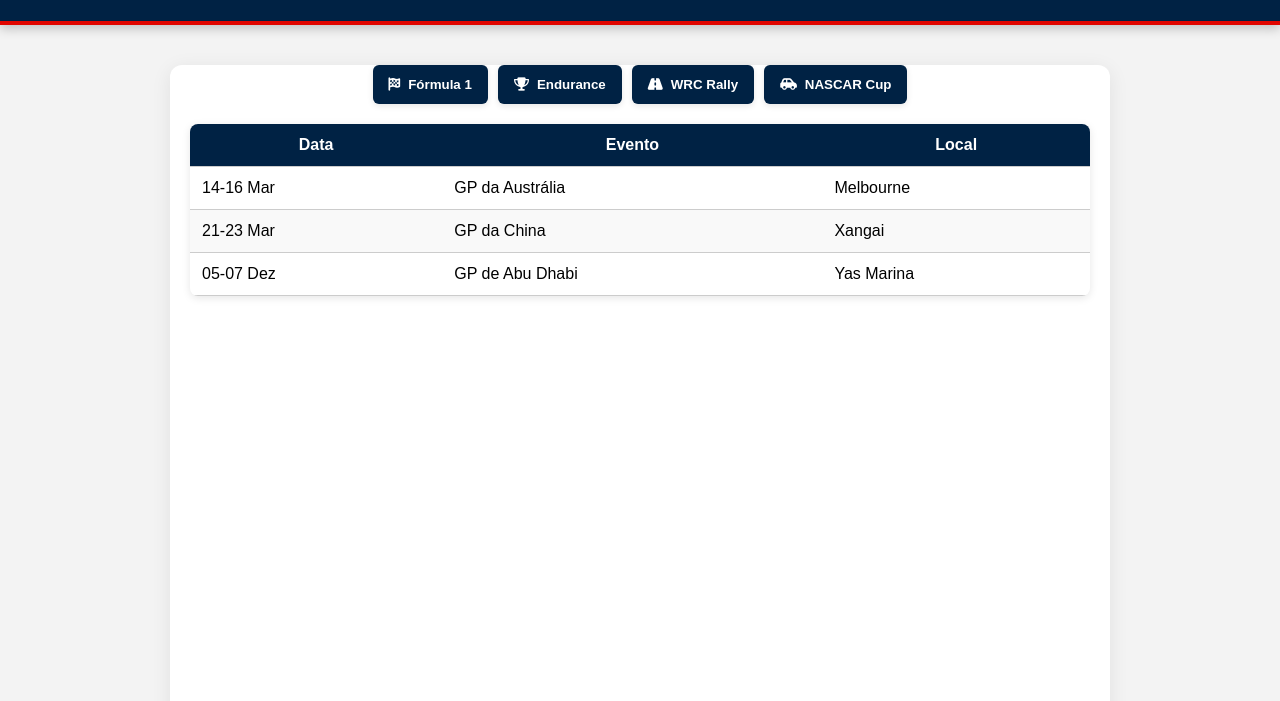
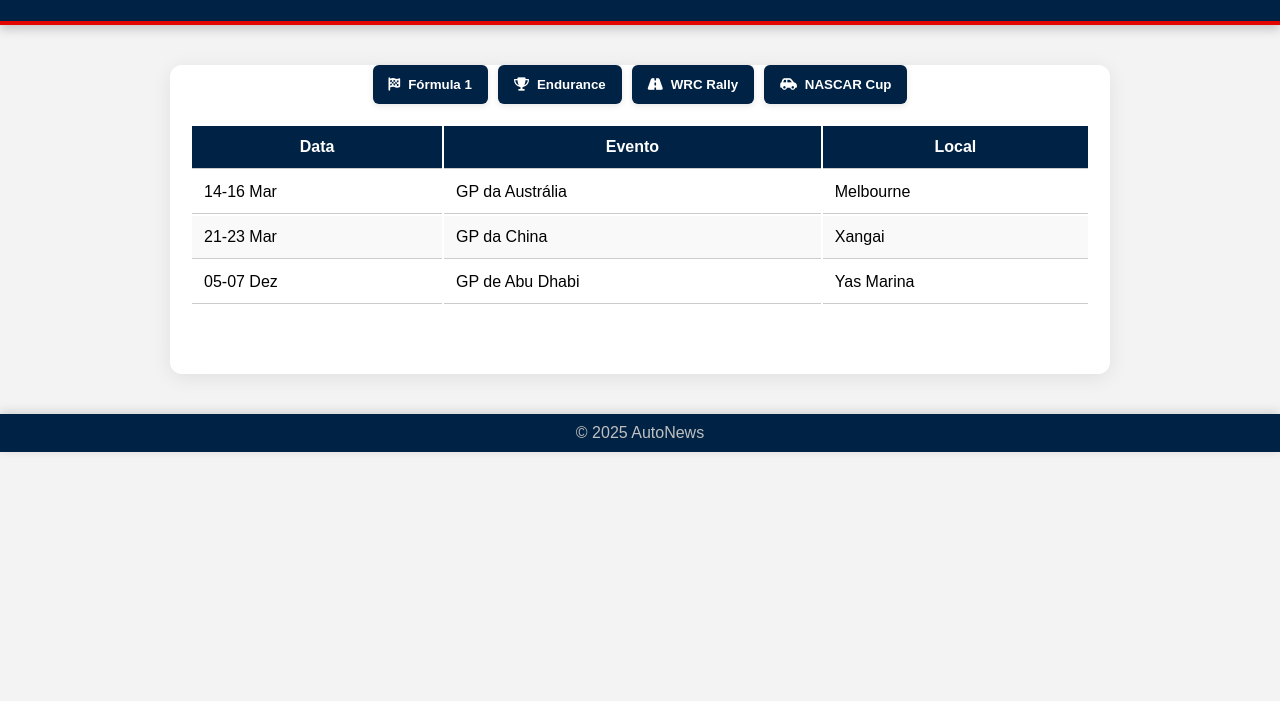
Before and after one commit to Kevinpauluk/Cria-o-pagina-aula-Front-End-2-C-, a plain HTML site: page calendario.html in a window 1280 px wide. Both pictures are taken after a click on the button "Fórmula 1". Shown: the part 99-800 px from the top of the page. Drawn offline with Linux system fonts and the light colour scheme.

Commit message:
calendario

```diff
--- a/calendario.css
+++ b/calendario.css
@@ -108,3 +108,27 @@
   color: #c0c0c0; /* Prata */
   box-shadow: 0 -2px 10px rgba(0, 0, 0, 0.15); /* sombra no topo do rodapé */
 }
+
+/* Exibir apenas uma tabela de cada vez no mesmo espaço fixo */
+.calendar-display {
+  position: relative;
+  min-height: 300px; /* Altura mínima para evitar salto na troca */
+  margin-top: 20px;
+}
+
+.calendar-display table {
+  position: absolute;
+  left: 0;
+  top: 0;
+  width: 100%;
+  opacity: 0;
+  pointer-events: none;
+  transform: scale(0.98);
+  transition: opacity 0.3s ease, transform 0.3s ease;
+}
+
+.calendar-display table.show {
+  opacity: 1;
+  pointer-events: all;
+  transform: scale(1);
+}
--- a/calendario.html
+++ b/calendario.html
@@ -7,6 +7,29 @@
   <link rel="stylesheet" href="calendario.css" />
   <link rel="stylesheet"
     href="https://cdnjs.cloudflare.com/ajax/libs/font-awesome/6.5.0/css/all.min.css" />
+  <style>
+    .calendar-display {
+      position: relative;
+      min-height: 250px;
+      margin-top: 20px;
+    }
+
+    .calendar-display table {
+      position: absolute;
+      top: 0;
+      left: 0;
+      width: 100%;
+      opacity: 0;
+      pointer-events: none;
+      transition: opacity 0.4s ease;
+    }
+
+    .calendar-display table.show {
+      opacity: 1;
+      pointer-events: all;
+      position: relative;
+    }
+  </style>
 </head>
 <body>
 
@@ -16,68 +39,64 @@
   </header>
 
   <main class="container">
-
     <!-- Botões de seleção -->
     <div class="buttons">
-      <button class="toggle-btn"><i class="fas fa-flag-checkered"></i> Fórmula 1</button>
-      <button class="toggle-btn"><i class="fas fa-trophy"></i> Endurance</button>
-      <button class="toggle-btn"><i class="fas fa-road"></i> WRC Rally</button>
-      <button class="toggle-btn"><i class="fas fa-car-side"></i> NASCAR Cup</button>
+      <button class="toggle-btn" onclick="showTable('f1')"><i class="fas fa-flag-checkered"></i> Fórmula 1</button>
+      <button class="toggle-btn" onclick="showTable('endurance')"><i class="fas fa-trophy"></i> Endurance</button>
+      <button class="toggle-btn" onclick="showTable('wrc')"><i class="fas fa-road"></i> WRC Rally</button>
+      <button class="toggle-btn" onclick="showTable('nascar')"><i class="fas fa-car-side"></i> NASCAR Cup</button>
     </div>
 
-    <!-- Tabelas ocultas -->
-    <div class="table-content">
-      <!-- Fórmula 1 -->
-      <table>
+    <!-- Tabelas sobrepostas -->
+    <div class="calendar-display">
+      <table id="f1" class="show">
         <thead><tr><th>Data</th><th>Evento</th><th>Local</th></tr></thead>
         <tbody>
-          <!-- dados da F1 confirmados -->
           <tr><td>14‑16 Mar</td><td>GP da Austrália</td><td>Melbourne</td></tr>
           <tr><td>21‑23 Mar</td><td>GP da China</td><td>Xangai</td></tr>
-          <!-- + demais etapas... -->
           <tr><td>05‑07 Dez</td><td>GP de Abu Dhabi</td><td>Yas Marina</td></tr>
         </tbody>
       </table>
 
-      <!-- Endurance -->
-      <table>
+      <table id="endurance">
         <thead><tr><th>Data</th><th>Evento</th><th>Local</th></tr></thead>
         <tbody>
           <tr><td>14‑15 Jun</td><td>24h de Le Mans</td><td>Le Mans, FRA</td></tr>
           <tr><td>25‑26 Jan</td><td>Rolex 24 Daytona</td><td>Daytona, EUA</td></tr>
           <tr><td>15 Mar</td><td>12h de Sebring</td><td>Sebring, EUA</td></tr>
-          <!-- + IMSA... -->
         </tbody>
       </table>
 
-      <!-- Rally WRC -->
-      <table>
+      <table id="wrc">
         <thead><tr><th>Data</th><th>Evento</th><th>Local</th></tr></thead>
         <tbody>
           <tr><td>22‑26 Jan</td><td>Monte‑Carlo</td><td>Monaco</td></tr>
           <tr><td>13‑16 Feb</td><td>Rally Sweden</td><td>Suécia</td></tr>
           <tr><td>20‑23 Mar</td><td>Rally Kenya</td><td>Quênia</td></tr>
-          <!-- + mais etapas... -->
           <tr><td>27‑30 Nov</td><td>Rally Saudi Arabia</td><td>Arábia Saudita</td></tr>
         </tbody>
       </table>
 
-      <!-- NASCAR Cup -->
-      <table>
+      <table id="nascar">
         <thead><tr><th>Data</th><th>Corrida</th><th>Pista</th></tr></thead>
         <tbody>
           <tr><td>Feb 16</td><td>Daytona 500</td><td>Daytona</td></tr>
           <tr><td>Mar 2</td><td>Echopark GP</td><td>COTA</td></tr>
           <tr><td>Jun 15</td><td>Mexico City</td><td>Autódromo Hermanos Rodríguez</td></tr>
-          <!-- + demais etapas... -->
           <tr><td>Nov 2</td><td>Championship Race</td><td>Phoenix</td></tr>
         </tbody>
       </table>
-
     </div>
   </main>
 
   <footer class="footer">&copy; 2025 AutoNews</footer>
-  <script src="calendario.js"></script>
+
+  <script>
+    function showTable(id) {
+      const tables = document.querySelectorAll(".calendar-display table");
+      tables.forEach(table => table.classList.remove("show"));
+      document.getElementById(id).classList.add("show");
+    }
+  </script>
 </body>
 </html>
--- a/calendario.js
+++ b/calendario.js
@@ -1,8 +1,14 @@
-const tbls = document.querySelectorAll('.table-content table');
-document.querySelectorAll('.toggle-btn').forEach((btn, i) => {
+const tbls = document.querySelectorAll('.calendar-display table');
+const buttons = document.querySelectorAll('.toggle-btn');
+
+buttons.forEach((btn, i) => {
   btn.addEventListener('click', () => {
-    tbls.forEach((t,j) => {
-      t.classList.toggle('show', j === i);
+    tbls.forEach((table, j) => {
+      if (i === j) {
+        table.classList.add('show');
+      } else {
+        table.classList.remove('show');
+      }
     });
   });
 });
```
